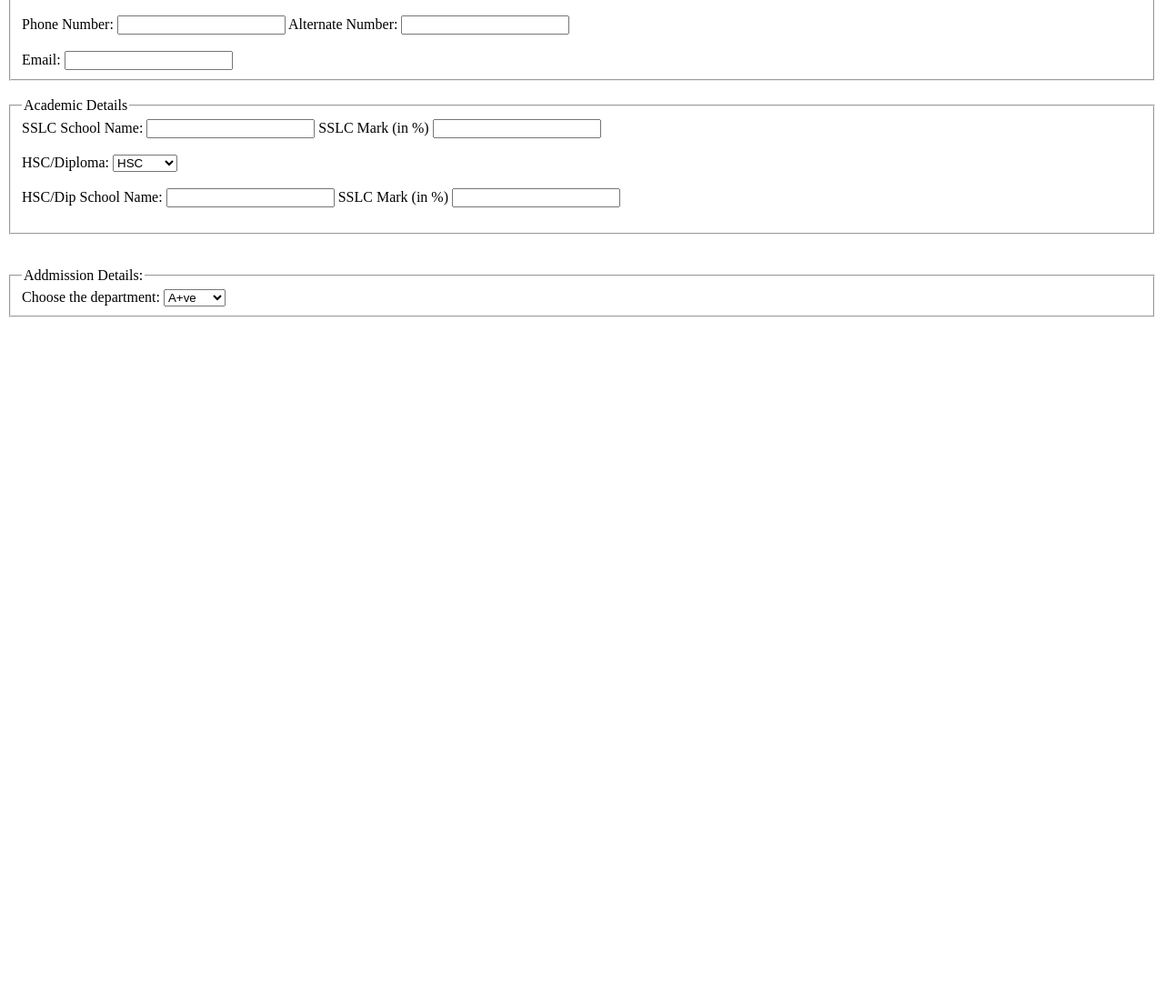
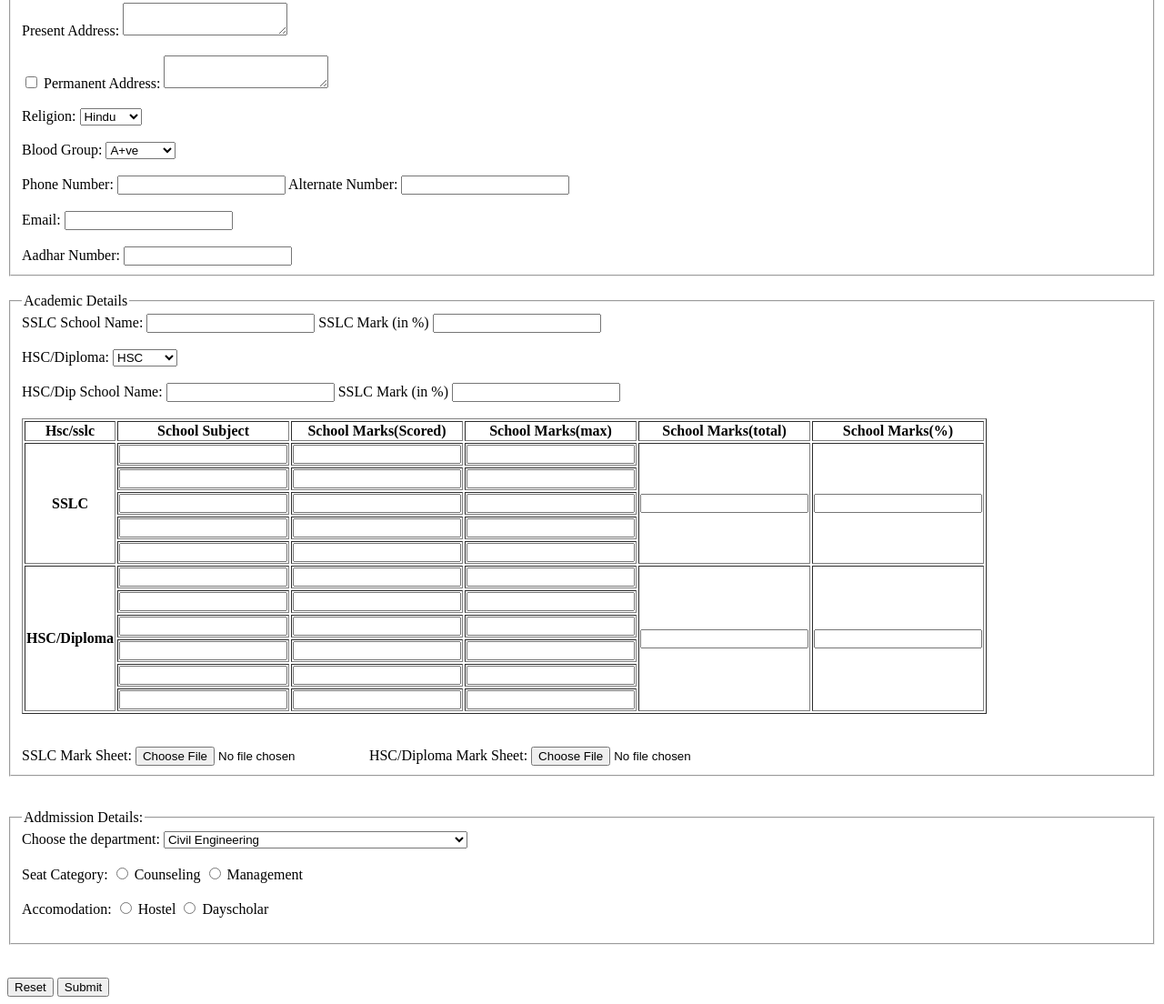
Before and after one commit to Swethabellan/KTT-Intern, a plain HTML site: page form1.html in a window 1280 px wide. Shown: the part 373-1477 px from the top of the page at 91% size. Before the commit the page ends 800 px from the top, so only its background shows below. Drawn offline with Linux system fonts and the light colour scheme.

Commit message:
Update form1.html

```diff
--- a/form1.html
+++ b/form1.html
@@ -8,6 +8,8 @@
             <center><h1>Student Details</h1></center>
             <fieldset >
                 <legend>Personal Details</legend>
+                <label for="photo">Student Photo:</label>
+                <input type="file" id="photo" required><br><br>
                 <label for="name">Student Name*:</label>
                 <input type="text" id="name" name="name" required><br><br>
                 <label for="gender">Gender*:</label>
@@ -15,6 +17,10 @@
                 <label for="male">Male</label>
                 <input type="radio" id="female" name="gender">
                 <label for="female">Female</label><br><br>
+                <label for="db">Date of Birth:</label>
+                <input type="date" id="db" name="db"><br><br>
+                <label for="Age">Age:</label>
+                <input type="number" id="age" name="age"><br><br>
                 <label for="fname">Fathers Name:</label>
                 <input type="text" id="fname" name="fname">
                 <label for="foccupation">Fathers Occupation:</label>
@@ -23,7 +29,10 @@
                 <input type="text" id="mname" name="mname">
                 <label for="moccupation">Mothers Occupation:</label>
                 <input type="text" id="moccupation" name="moccupation"><br><br>
-                <label for="address">Address:</label>
+                <label for="address">Present Address:</label>
+               <textarea></textarea><br><br>
+               <input type="checkbox" id="address" autocomplete="on">
+               <label for="address"> Permanent Address:</label>
                <textarea></textarea><br><br>
                <label for="religion">Religion:</label>
                <select>
@@ -56,7 +65,10 @@
                  <label for="aphone">Alternate Number:</label>
                  <input type="tel" id="aphone"><br><br>
                  <label for="email">Email:</label>
-                 <input type="email" id="email">
+                 <input type="email" id="email"><br><br>
+                 <label for="aadhar">Aadhar Number:</label>
+                 <input type="number">
+
             </fieldset><br>
 
             <fieldset>
@@ -74,6 +86,84 @@
                 <input type="text" id="hsc">
                 <label for="hscmark">SSLC Mark (in %)</label>
                 <input type="number" id="sslcmark" ><br><br>
+                <table border="1">
+                    <tr>
+                        <th>Hsc/sslc</th>
+                        <th>School Subject</th>
+                        <th>School Marks(Scored)</th>
+                        <th>School Marks(max)</th>
+                        <th>School Marks(total)</th>
+                        <th>School Marks(%)</th>
+                    </tr>
+                    <tr>
+                        <th rowspan="5">SSLC</th>
+                        <th><input type="text"></th>
+                        <td><input type="number"></td>
+                        <td><input type="number"></td>
+                        <td rowspan="5"><input type="number"></td>
+                        <td rowspan="5"><input type="number"></td>
+                    </tr>
+                    <tr>
+                        <th><input type="text"></th>
+                        <td><input type="number"></td>
+                        <td><input type="number"></td>
+                    </tr>
+                    <tr>
+                        <th><input type="text"></th>
+                        <td><input type="number"></td>
+                        <td><input type="number"></td>
+                    </tr>
+                    <tr>
+                        <th><input type="text"></th>
+                        <td><input type="number"></td>
+                        <td><input type="number"></td>
+                    </tr>
+                    <tr>
+                        <th><input type="text"></th>
+                        <td><input type="number"></td>
+                        <td><input type="number"></td>
+                    </tr>
+
+                    <tr>
+                        <th rowspan="6">HSC/Diploma</th>
+                        <th><input type="text"></th>
+                        <td><input type="number"></td>
+                        <td><input type="number"></td>
+                        <td rowspan="6"><input type="number"></td>
+                        <td rowspan="6"><input type="number"></td>
+                    </tr>
+                    <tr>
+                        <th><input type="text"></th>
+                        <td><input type="number"></td>
+                        <td><input type="number"></td>
+                    </tr>
+                    <tr>
+                        <th><input type="text"></th>
+                        <td><input type="number"></td>
+                        <td><input type="number"></td>
+                    </tr>
+                    <tr>
+                        <th><input type="text"></th>
+                        <td><input type="number"></td>
+                        <td><input type="number"></td>
+                    </tr>
+                    <tr>
+                        <th><input type="text"></th>
+                        <td><input type="number"></td>
+                        <td><input type="number"></td>
+                    </tr>
+                    <tr>
+                        <th><input type="text"></th>
+                        <td><input type="number"></td>
+                        <td><input type="number"></td>
+                    </tr>
+                </table><br><br>
+
+                <label for="10th">SSLC Mark Sheet:</label>
+                <input type="file" id="10th">
+                <label for="12th">HSC/Diploma Mark Sheet:</label>
+                <input type="file" id="12th">
+
 
             </fieldset><br><br>
 
@@ -82,14 +172,35 @@
                 <label for="optingfor">Choose the department: </label>
                 <select  name="dept" id="dept">
                  <optgroup label="B.Tech">
-               <option value="A+ve">A<sup>+ve</sup></option>
-                <option value="A-ve">A-ve</option>
+               <option value="civil">Civil Engineering</option>
+                <option value="Mechanical Engineering">Mechanical Engineering</option>
+                <option value="Biotech">Biotechnology</option>
+                <option value="Mechanical Engineering">Mechanical Engineering</option>
+                <option value="Electronics & Communication Engineering">Electronics & Communication Engineering/option>
+                <option value="Information">Information Technology</option>
                  </optgroup>
                  <optgroup label="BE">
-                <option value="B+ve">B<sup>+ve</sup></option>
-                 <option value="B-ve">B-ve</option>
+                <option value="csbs">Computer Science and Business Systems</sup></option>
+                 <option value="Cse">Computer Science and Engineering</option>
+                 <option value="textile">Textile Technology</sup></option>
+                 <option value="me">Mechatronics Engineering</option>
                  </optgroup>
-            </fieldset>
+                 </select><br><br>
+                 <label for="category">Seat Category:</label>
+                 <input type="radio" id="counseling" name="category">
+                 <label for="counseling">Counseling</label>
+                 <input type="radio" id="management" name="category">
+                 <label for="management">Management</label><br><br>
+                 <label for="acc">Accomodation:</label>
+                 <input type="radio" id="hostel" name="acc">
+                 <label for="hostel">Hostel</label>
+                 <input type="radio" id="days" name="acc">
+                 <label for="days">Dayscholar</label><br><br>
+
+
+        </fieldset><br><br>
+        <input type="reset">
+        <input type="Submit">
         </form>
     </body>
 </html>
```
